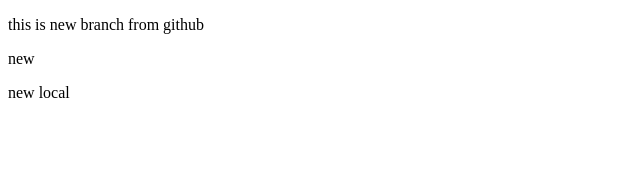
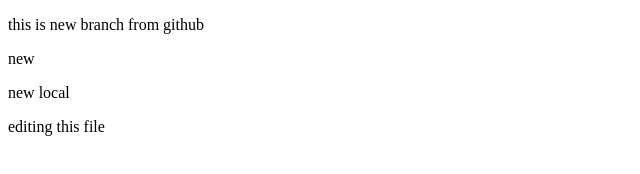
Before and after one commit to pranay2008IM/stupid, a plain HTML site: page neefix.html in a window 1280 px wide. Shown: the whole page, without its empty margins (0-640 px from the left). Drawn offline with Linux system fonts and the light colour scheme.

Commit message:
Update neefix.html

```diff
--- a/neefix.html
+++ b/neefix.html
@@ -9,5 +9,6 @@
     <P> this is new branch from github </P>
     <p>new</p>
     <p>new local </p>
+    <P> editing this file </P>
 </body>
 </html>
```
